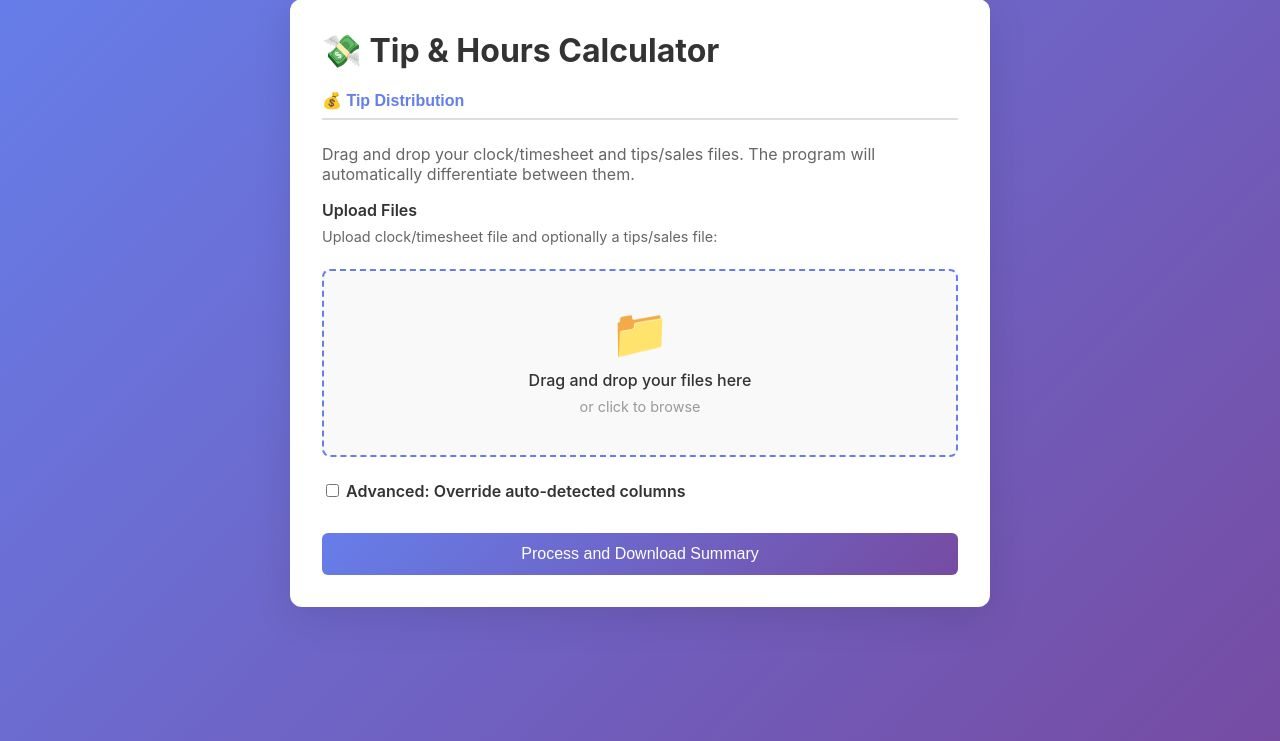
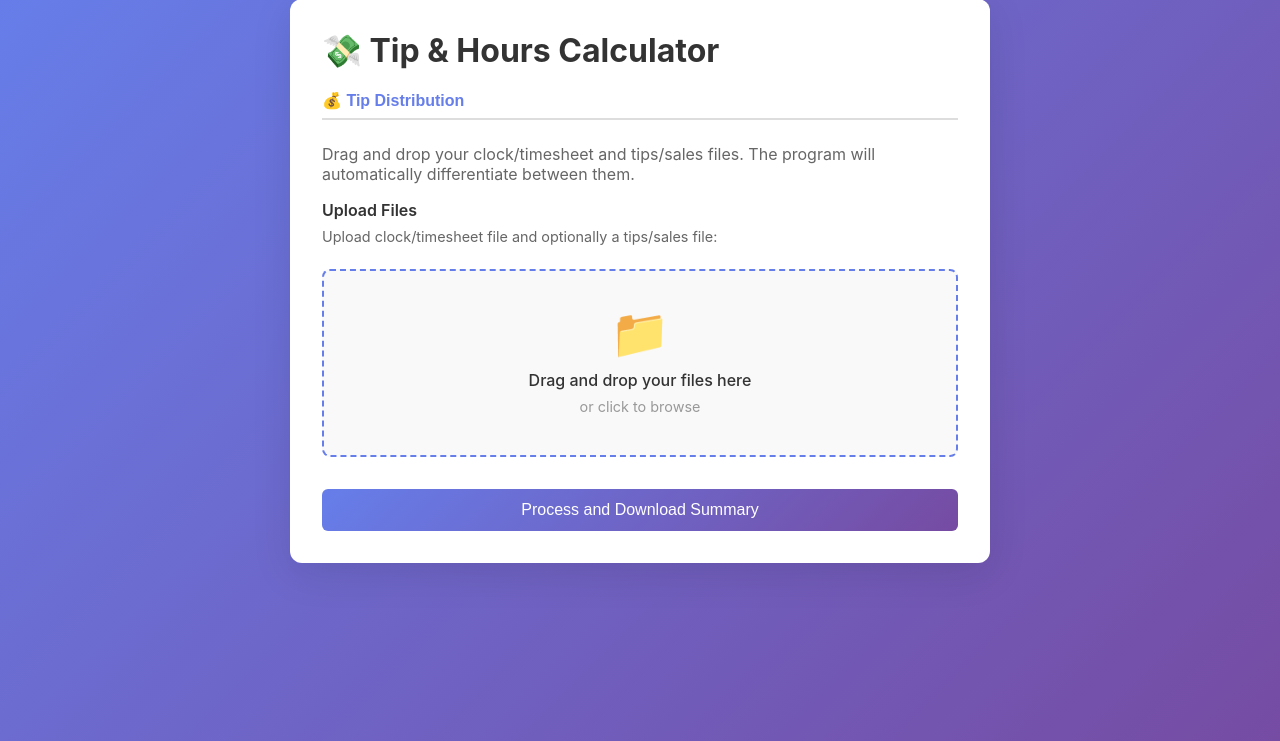
Before and after one commit to darkron008/Tip-and-hours-Calculator-, a Flask app: page / in a window 1280 px wide. Shown: the part 33-774 px from the top of the page. Run offline with Flask 3, Linux system fonts and the light colour scheme.

Commit message:
Remove Advanced Mode override option - always use auto-detect

```diff
--- a/templates/index.html
+++ b/templates/index.html
@@ -144,40 +144,7 @@
             <input type="file" id="fileInput" name="files" accept=".xlsx,.xls,.csv" multiple required />
           </div>
 
-          <!-- Column detection is automatic; no manual inputs required -->
-
-          <label style="margin-top:1.5rem; font-weight:600;">
-            <input type="checkbox" id="advanced_mode" name="advanced_mode" /> Advanced: Override auto-detected columns
-          </label>
-
-          <!-- Advanced manual inputs (hidden by default) -->
-          <div id="advanced_inputs" style="display:none; background:#f5f5f5; padding:1rem; border-radius:6px; margin-top:1rem;">
-            <label style="color:#666; font-weight:600; margin-bottom:0.5rem; display:block;">Tips/Sales Data Columns</label>
-
-            <label for="date_col">Shift Date Column</label>
-            <input type="text" id="date_col" name="date_col" value="Shift Date" placeholder="e.g., Shift Date" />
-
-            <label for="tips_col">Daily Tips Column</label>
-            <input type="text" id="tips_col" name="tips_col" value="Daily Tip Total" placeholder="e.g., Daily Tip Total" />
-
-            <label for="hours_col">Hours Worked Column</label>
-            <input type="text" id="hours_col" name="hours_col" value="Hours Worked" placeholder="e.g., Hours Worked" />
-
-            <label for="name_col">Employee Name Column</label>
-            <input type="text" id="name_col" name="name_col" value="Employee Name" placeholder="e.g., Employee Name" />
-
-            <label style="margin-top:1.5rem; color:#666; font-weight:600; display:block;">Clock/Timesheet Data Columns</label>
-            <p style="color:#999; font-size:0.9rem; margin-bottom:0.5rem;">Customize column names if they differ from defaults:</p>
-
-            <label for="clock_employee_col">Clock Employee Column</label>
-            <input type="text" id="clock_employee_col" name="clock_employee_col" placeholder="e.g., Employee Name (auto-detect)" />
-
-            <label for="clock_date_col">Clock Date Column</label>
-            <input type="text" id="clock_date_col" name="clock_date_col" placeholder="e.g., Clock In Date (auto-detect)" />
-
-            <label for="clock_hours_col">Clock Hours Column</label>
-            <input type="text" id="clock_hours_col" name="clock_hours_col" placeholder="e.g., Elapsed Hours (auto-detect)" />
-          </div>
+          <!-- Column detection is automatic -->
 
           <div class="controls">
             <button type="submit" id="submitBtn">Process and Download Summary</button>
@@ -193,13 +160,6 @@
       const fileName = document.getElementById('fileName');
       const form = document.getElementById('form_tips');
       const submitBtn = document.getElementById('submitBtn');
-      const advancedMode = document.getElementById('advanced_mode');
-      const advancedInputs = document.getElementById('advanced_inputs');
-
-      // Toggle advanced inputs when checkbox changes
-      advancedMode.addEventListener('change', () => {
-        advancedInputs.style.display = advancedMode.checked ? 'block' : 'none';
-      });
 
       // Click on drop zone to open file picker
       dropZone.addEventListener('click', () => fileInput.click());
--- a/web_app.py
+++ b/web_app.py
@@ -130,27 +130,14 @@ def index():
             flash("No clock/timesheet file detected. Please ensure one of your files contains employee, date, and hours columns.")
             return render_template("index.html")
 
-        # Get column names from form (with defaults); support auto-detect
-        advanced_mode = request.form.get("advanced_mode") == "on"
-
-        # In advanced mode, use provided values; otherwise auto-detect (pass None)
-        if advanced_mode:
-            date_col = request.form.get("date_col", "").strip() or None
-            tips_col = request.form.get("tips_col", "").strip() or None
-            hours_col = request.form.get("hours_col", "").strip() or None
-            name_col = request.form.get("name_col", "").strip() or None
-            clock_employee_col = request.form.get("clock_employee_col", "").strip() or None
-            clock_date_col = request.form.get("clock_date_col", "").strip() or None
-            clock_hours_col = request.form.get("clock_hours_col", "").strip() or None
-        else:
-            # Auto-detect by passing None
-            date_col = None
-            tips_col = None
-            hours_col = None
-            name_col = None
-            clock_employee_col = None
-            clock_date_col = None
-            clock_hours_col = None
+        # Always auto-detect columns (pass None to detection functions)
+        date_col = None
+        tips_col = None
+        hours_col = None
+        name_col = None
+        clock_employee_col = None
+        clock_date_col = None
+        clock_hours_col = None
 
         try:
             import pandas as pd
```
